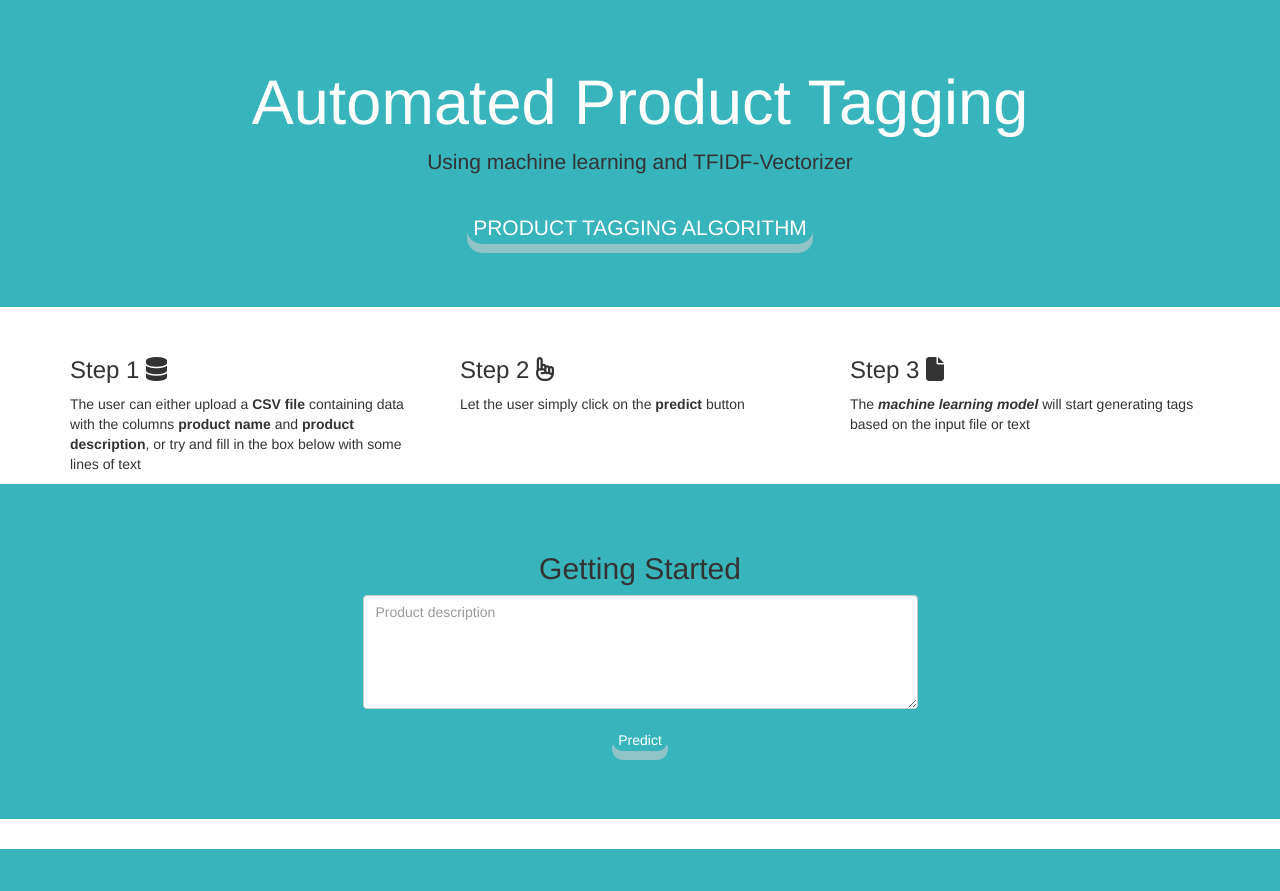
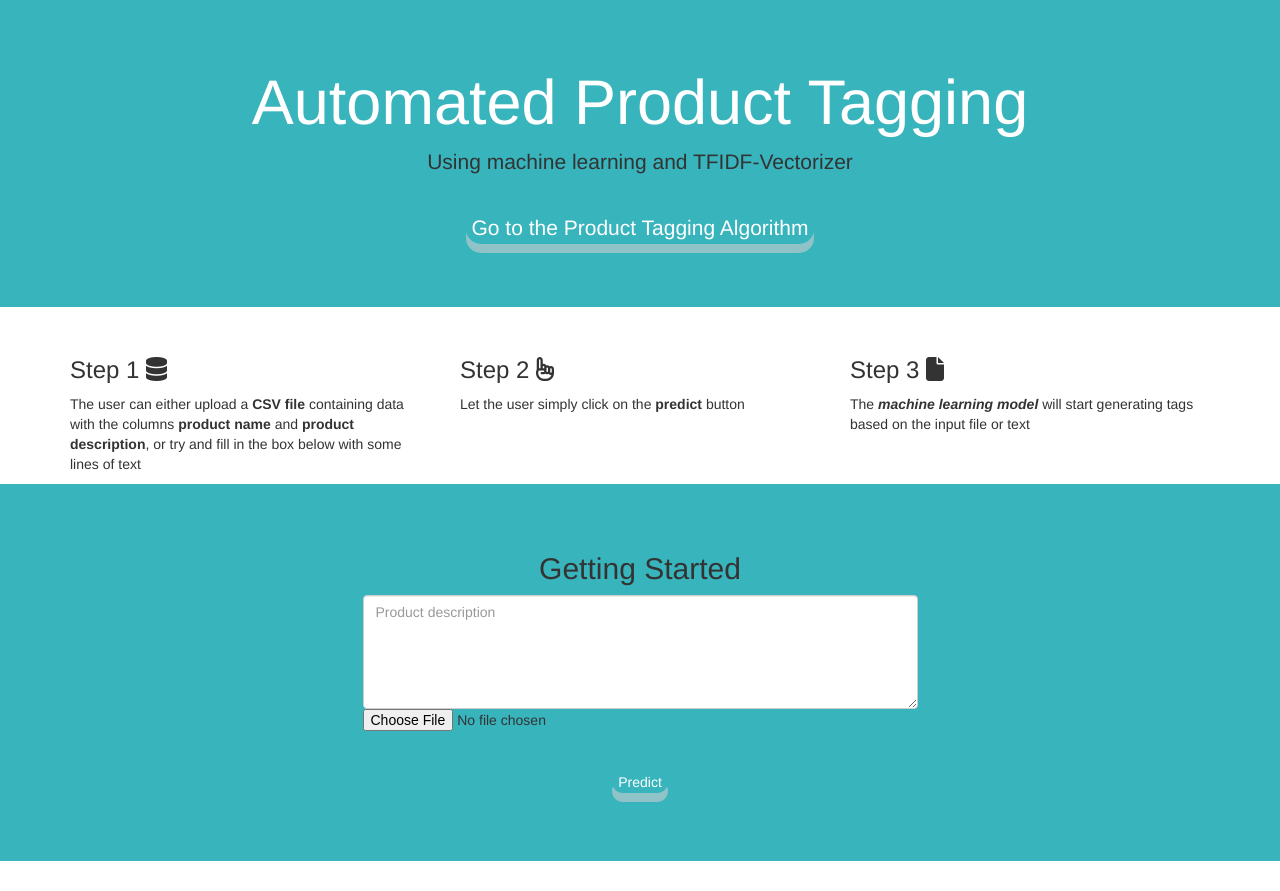
Before and after one commit to wolfsinem/product-tagging, a Flask app: page / in a window 1280 px wide. Before the commit the page ends 849 px from the top, so only its background shows below. Run offline with Flask 2, Linux system fonts and the light colour scheme; parts of the project's set-up code (start-up, migrations or seed data) failed here and were passed over; some libraries are stand-ins or nearby versions.

Commit message:
change text

```diff
--- a/templates/algorithm.html
+++ b/templates/algorithm.html
@@ -17,7 +17,7 @@
   <h1>Product Tagging Algorithm</h1>
   <p>Using the Natural Language Toolkit</p>
   <br>
-      <p><button>RETURN</button></p>
+      <p><button>Return</button></p>
 </div>
 
 <div class="container">
--- a/templates/index.html
+++ b/templates/index.html
@@ -17,7 +17,7 @@
   <h1>Automated Product Tagging</h1>
     <p>Using machine learning and TFIDF-Vectorizer</p>
     <br><form action = "http://localhost:5000/generated" method = "POST">
-      <p><button>PRODUCT TAGGING ALGORITHM</button></p>
+      <p><button>Go to the Product Tagging Algorithm</button></p>
     </form>
 </div>
 
@@ -47,6 +47,10 @@
             <div class="col-md-6 col-md-offset-3 column">
                 <form action="http://127.0.0.1:5000/predict" method="POST">
                     <textarea class="form-control rounded-0" name="description" required=required placeholder="Product description" id="exampleFormControlTextarea2" rows="5"></textarea>
+                    <div class="custom-file">
+                      <input type="file" class="custom-file-input" id="customFileLangHTML", name='user_input_file'>
+                      <label class="custom-file-label" for="customFileLangHTML" data-browse="Bestand kiezen"></label>
+                    </div>
                     <br>
                     <button type="submit">Predict</button>
                 </form>
```
